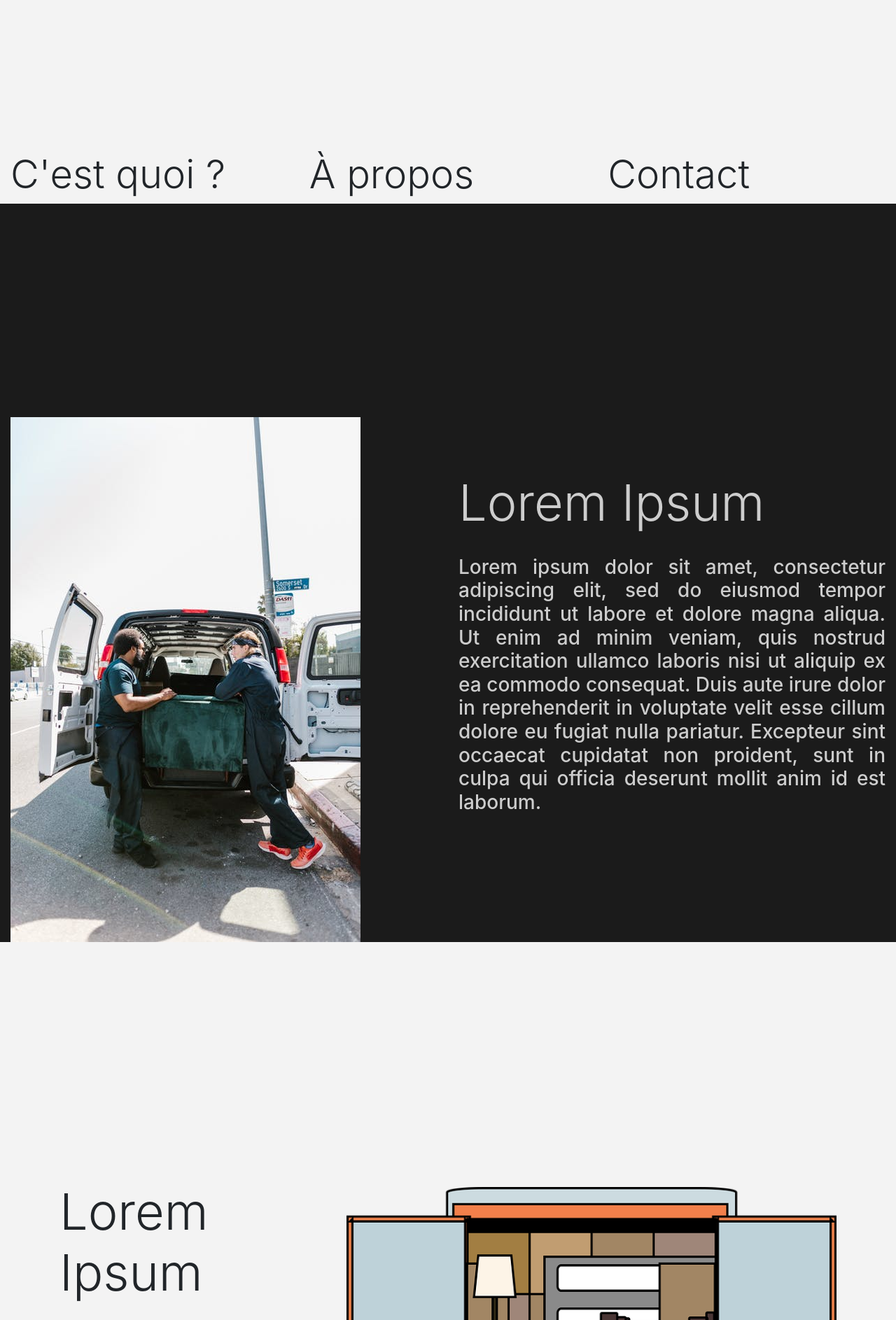
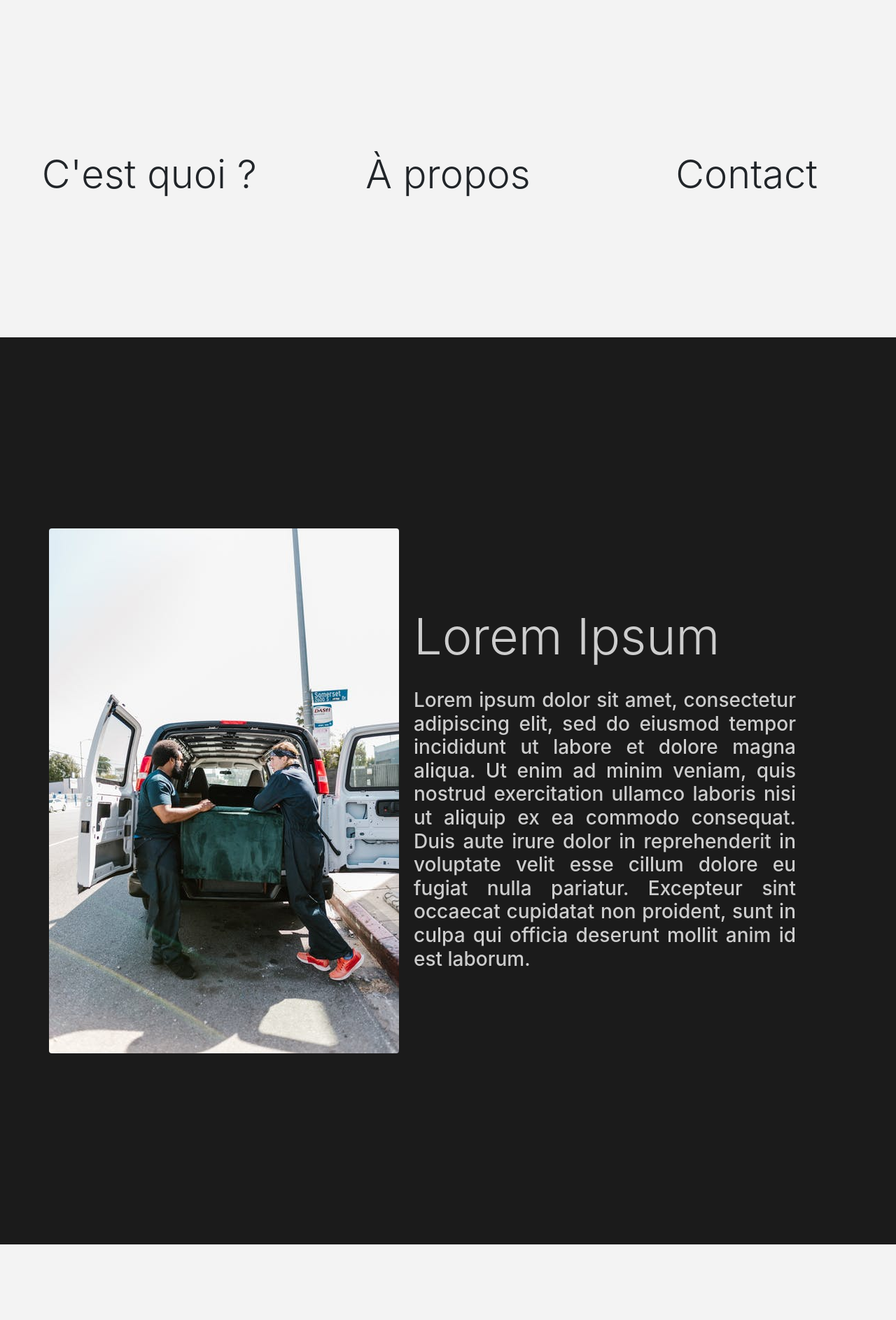
Before and after one commit to teediz/Demenagement-Authonome, a Flask app: page / in a window 1280 px wide. Shown: the part 771-2657 px from the top of the page at 70% size. Run offline with Flask 2, Linux system fonts and the light colour scheme.

Commit message:
J'ai fais la première section, celle noir avec les loaders pour que tu vois cque jparler. A date c'est quand meme clean dans tous les formats.

```diff
--- a/static/style.css
+++ b/static/style.css
@@ -25,6 +25,10 @@
     margin: 15% auto;
 }
 
+h1.bar_menu{
+    margin-bottom: 50%;
+}
+
 
 /* DEUXIÈME SECTION */
 .deuxiemeSection {
@@ -34,10 +38,17 @@
 
 .paragraphe_deuxieme{
     margin-top: 30%;
+    margin-right: 10%;
 }
 
 img.deliveryman{
+    display: flex;
+    justify-content: center;
+    align-items: center;
+    color: red;
     margin-top: 50%;
+    margin-bottom: 50%;
+    margin-left: 10%;
 }
 /* TROISIÈME SECTION */
 
--- a/templates/index.html
+++ b/templates/index.html
@@ -30,8 +30,8 @@
         <img alt="kfc" class="img_kfc" src="/static/images/KFC_logo.svg.png">
     </div>
     <br>
-    <div class="row">
-        <div class="col-sm penis">
+    <div class="row text-center">
+        <div class="col-sm">
             <h1 class="bar_menu display-4"> C'est quoi ? </h1>
         </div>
         <div class="col-sm">
@@ -46,8 +46,7 @@
 <div class="container-fluid" style="background-color: #1B1B1B; color: #cdcdcd">
     <div class="row">
         <div class="col-sm">
-
-            <img alt="deliveryman" class="deliveryman"
+            <img alt="deliveryman" class="deliveryman rounded"
                  src="/static/images/deliveryman.jpeg">
         </div>
         <br>
@@ -65,8 +64,7 @@
 </div>
 
 
-<section class="troisiemeSection" style="background-color: #F3F3F3">
-    <div class="container">
+    <div class="container-fluid" style="background-color: #F3F3F3;">
         <div class="row">
             <div class="col-sm paragraphe_troisieme">
                 <H1 class="display-3"> Lorem Ipsum </H1>
@@ -82,10 +80,11 @@
                 <img alt="truckLoaded" class="truckLoaded" width="700"
                      src="/static/images/truckLoaded.png">
             </div>
+
         </div>
     </div>
 
-</section>
+
 
 <section class="quatriemeSection" style="background-color: #1B1B1B; color: #cdcdcd">
     <br>
```
